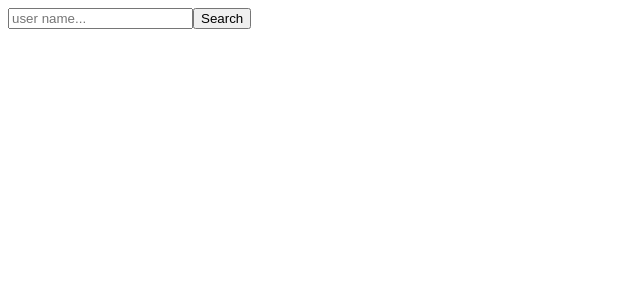
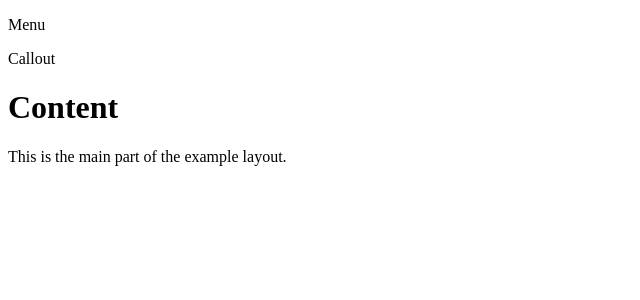
Before and after one commit to billy0402/react-learning-react, a React app: page / in a window 1280 px wide. Shown: the top 300 px of the page, without its empty margins (0-640 px from the left). Built offline with nearby package versions, Linux system fonts and the light colour scheme; the HTML template or start-up script is replaced by a standard one.

Commit message:
feat(CH9): create SiteLayout for Suspense

```diff
--- /dev/null
+++ b/src/components/SiteLayout.tsx
@@ -0,0 +1,17 @@
+import React from 'react';
+
+type SiteLayoutProp = {
+  menu: JSX.Element;
+  children: React.ReactNode;
+};
+
+const SiteLayout = ({ menu, children }: SiteLayoutProp) => {
+  return (
+    <>
+      <div>{menu}</div>
+      <div>{children}</div>
+    </>
+  );
+};
+
+export default SiteLayout;
--- /dev/null
+++ b/src/components/SuspenseApp.tsx
@@ -0,0 +1,15 @@
+import React from 'react';
+
+import SiteLayout from './SiteLayout';
+
+const SuspenseApp = () => {
+  return (
+    <SiteLayout menu={<p>Menu</p>}>
+      <p>Callout</p>
+      <h1>Content</h1>
+      <p>This is the main part of the example layout.</p>
+    </SiteLayout>
+  );
+};
+
+export default SuspenseApp;
--- a/src/index.tsx
+++ b/src/index.tsx
@@ -3,12 +3,12 @@ import ReactDOM from 'react-dom';
 
 import 'regenerator-runtime/runtime';
 
-import App from './components/App';
 import { ColorProvider } from './providers/ColorProvider';
+import SuspenseApp from './components/SuspenseApp';
 
 ReactDOM.render(
   <ColorProvider>
-    <App />
+    <SuspenseApp />
   </ColorProvider>,
   document.getElementById('root'),
 );
```
